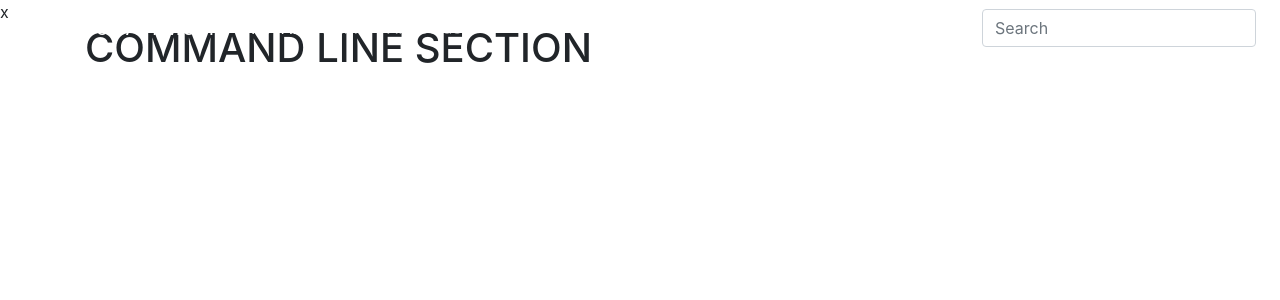
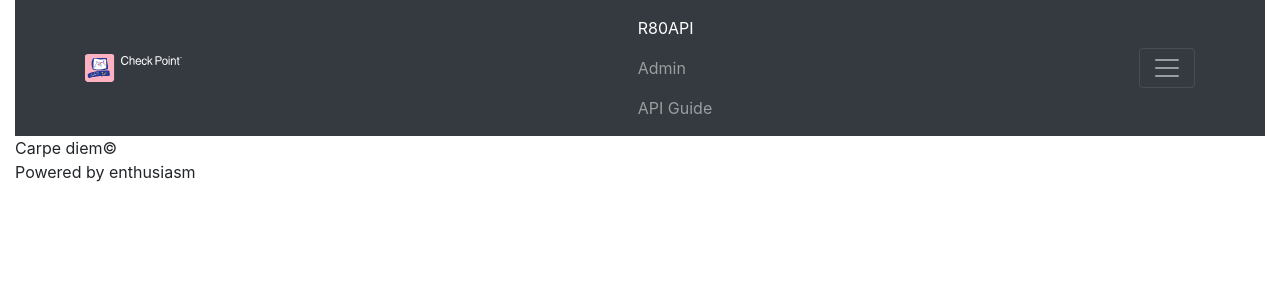
Before and after one commit to cadgo/django-chkp, a Django app: page / in a window 1280 px wide. Shown: the top 300 px of the page. Run offline with Django 3.2, Linux system fonts and the light colour scheme; some libraries are stand-ins or nearby versions.

Commit message:
Added default

```diff
--- a/APIR80/templates/APIR80/base.html
+++ b/APIR80/templates/APIR80/base.html
@@ -14,8 +14,8 @@
     <script src="https://stackpath.bootstrapcdn.com/bootstrap/4.1.3/js/bootstrap.min.js" integrity="sha384-ChfqqxuZUCnJSK3+MXmPNIyE6ZbWh2IMqE241rYiqJxyMiZ6OW/JmZQ5stwEULTy" crossorigin="anonymous"></script>
 </head>
 {% endblock %}
+<body style="padding-top : 60px ;">
 {% block navbar %}
-<body style="padding-top : 60px ;">
 <div class="container-fluid">
     {% block navbarOperative %}
     {% include 'APIR80/navbar.html' %}
--- /dev/null
+++ b/APIR80/templates/footer.html
@@ -0,0 +1,10 @@
+<footer class="footer container-fluid">
+    <div class="row">
+        <div class="col-md-12">
+            <div class="copyright pull-left">Carpe diem&#169;</div>
+            <div id="poweredBy" class="pull-right">
+                Powered by enthusiasm
+            </div>
+        </div>
+    </div>
+</footer>
--- a/APIR80/templates/layout.html
+++ b/APIR80/templates/layout.html
@@ -8,65 +8,32 @@
     <meta name="viewport" content="width=device-width, initial-scale=1">
     <title>{% block title %} Dominio | Titulo de la pagina{% endblock %}</title>
     <meta name="description" content="{% block description %}{% endblock %}"/>
-    <link rel="stylesheet" href="https://stackpath.bootstrapcdn.com/bootstrap/4.2.1/css/bootstrap.min.css"
-          integrity="sha384-GJzZqFGwb1QTTN6wy59ffF1BuGJpLSa9DkKMp0DgiMDm4iYMj70gZWKYbI706tWS" crossorigin="anonymous">
-    <script src="https://code.jquery.com/jquery-3.3.1.slim.min.js"
-            integrity="sha384-q8i/X+965DzO0rT7abK41JStQIAqVgRVzpbzo5smXKp4YfRvH+8abtTE1Pi6jizo"
-            crossorigin="anonymous"></script>
-    <script src="https://cdnjs.cloudflare.com/ajax/libs/popper.js/1.14.3/umd/popper.min.js"
-            integrity="sha384-ZMP7rVo3mIykV+2+9J3UJ46jBk0WLaUAdn689aCwoqbBJiSnjAK/l8WvCWPIPm49"
-            crossorigin="anonymous"></script>x
-    <script src="https://stackpath.bootstrapcdn.com/bootstrap/4.1.3/js/bootstrap.min.js"
-            integrity="sha384-ChfqqxuZUCnJSK3+MXmPNIyE6ZbWh2IMqE241rYiqJxyMiZ6OW/JmZQ5stwEULTy"
-            crossorigin="anonymous"></script>
+    <link rel="stylesheet" href="https://stackpath.bootstrapcdn.com/bootstrap/4.1.3/css/bootstrap.min.css" integrity="sha384-MCw98/SFnGE8fJT3GXwEOngsV7Zt27NXFoaoApmYm81iuXoPkFOJwJ8ERdknLPMO" crossorigin="anonymous">
+    <script src="https://code.jquery.com/jquery-3.3.1.slim.min.js" integrity="sha384-q8i/X+965DzO0rT7abK41JStQIAqVgRVzpbzo5smXKp4YfRvH+8abtTE1Pi6jizo" crossorigin="anonymous"></script>
+    <script src="https://cdnjs.cloudflare.com/ajax/libs/popper.js/1.14.3/umd/popper.min.js" integrity="sha384-ZMP7rVo3mIykV+2+9J3UJ46jBk0WLaUAdn689aCwoqbBJiSnjAK/l8WvCWPIPm49" crossorigin="anonymous"></script>
+    <script src="https://stackpath.bootstrapcdn.com/bootstrap/4.1.3/js/bootstrap.min.js" integrity="sha384-ChfqqxuZUCnJSK3+MXmPNIyE6ZbWh2IMqE241rYiqJxyMiZ6OW/JmZQ5stwEULTy" crossorigin="anonymous"></script>
+    <script src="https://d3js.org/d3.v5.min.js"></script>
 </head>
 {% endblock %}
+<body>
 {% block navbar %}
-<body style="">
 <div class="container-fluid">
     {% block navbarOperative %}
-    <nav class="navbar navbar-expand-md fixed-top navbar-dark info-color">
-        <a class="navbar-brand" href="#">CHKP Web API MGMT</a>
-        <button class="navbar-toggler" type="button" data-toggle="collapse" data-target="#navbarSupportedContent"
-                aria-controls="navbarSupportedContent" aria-expanded="false" aria-label="Toggle navigation">
-            <span class="navbar-toggler-icon"></span>
-        </button>
-        <div class="collapse navbar-collapse" id="navbarSupportedContent">
-            <ul class="navbar-nav mr-auto">
-                <li class="nav-item active">
-                    <a class="nav-link waves-effect waves-light" href="#">R80API <span class="sr-only">(current)</span></a>
-                </li>
-                <li class="nav-item">
-                    <a class="nav-link waves-effect waves-light" href="#">Admin</a>
-                </li>
-                <li class="nav-item">
-                    <a class="nav-link waves-effect waves-light"
-                       href="https://sc1.checkpoint.com/documents/latest/APIs/index.html">API Guide</a>
-                </li>
-
-            </ul>
-            <form class="form-inline">
-                <div class="md-form my-0">
-                    <input class="form-control mr-sm-2" type="text" placeholder="Search" aria-label="Search">
-                </div>
-            </form>
-        </div>
-    </nav>
+    {% include 'navbar.html' %}
     {% endblock %}
 </div>
 {% endblock %}
 <div class="container">
     {% block content %}
     {% endblock %}
-    <!--Falta agregar footer.html -->
+     <!--Falta agregar footer.html -->
 </div>
 {% block footer %}
-{% include 'APIR80/footer.html' %}
+{% include 'footer.html' %}
 {% endblock %}
 {% block scripts %}
-{% load static %}
-<script src="{% static " APIR80
-/functionsAPI.js" %}"></script>
+    {% load static %}
+    <script src="{% static "APIR80/functionsAPI.js" %}"></script>
 {% endblock %}
 </body>
 </html>
--- /dev/null
+++ b/APIR80/templates/navbar.html
@@ -0,0 +1,48 @@
+<header>
+    <div id="navbarHeader" class="bg-dark collapse" style="">
+        <div class="container">
+            <div class="row">
+                <div class="col-sm-8 col-md-7 py-4">
+                    <h4 class="text-white">About</h4>
+                    <p class="text-muted">
+                        Automation Page for CheckPoint using API and Ansible.
+                        Its shows how to perform some automatic tasks using different technologies.
+                    </p>
+                </div>
+                <div class="col-sm-4 col-md-1 py-4">
+                    <h4 class="text-white">Contact</h4>
+                    <ul class="list-unstyled">
+                        <li>Correo</li>
+                        <li>Web</li>
+                    </ul>
+                </div>
+            </div>
+        </div>
+    </div>
+    <div class="navbar navbar-dark bg-dark bg-faded justify-content-center">
+        <div class="container d-flex justify-content-between">
+            <a class="navbar-brand d-flex align-items-center" href="#First">
+                <img style="max-height: 60px;" src="../static/images/CHKP_logo.svg">
+                <!--img src="" alt="logo"-->
+            </a>
+            <div class="" id="navbarSupportedContent">
+                <ul class="navbar-nav mr-auto">
+                    <li class="nav-item active">
+                        <a class="nav-link waves-effect waves-light" href="../r80api">R80API <span class="sr-only">(current)</span></a>
+                    </li>
+                    <li class="nav-item">
+                        <a class="nav-link waves-effect waves-light" href="../admin">Admin</a>
+                    </li>
+                    <li class="nav-item">
+                        <a class="nav-link waves-effect waves-light"
+                           href="https://sc1.checkpoint.com/documents/latest/APIs/index.html">API Guide</a>
+                    </li>
+                </ul>
+            </div>
+            <button class="navbar-toggler collapsed" type="button" data-toggle="collapse" data-target="#navbarHeader"
+                    aria-controls="navbarHeader" aria-expanded="false" aria-label="Toggle navigation">
+                <span class="navbar-toggler-icon"></span>
+            </button>
+        </div>
+    </div>
+</header>
--- a/requirments.txt
+++ b/requirments.txt
@@ -4,3 +4,4 @@
 httplib2==0.12.0
 pytz==2018.9
 six==1.12.0
+requests>=2.21.0
```
